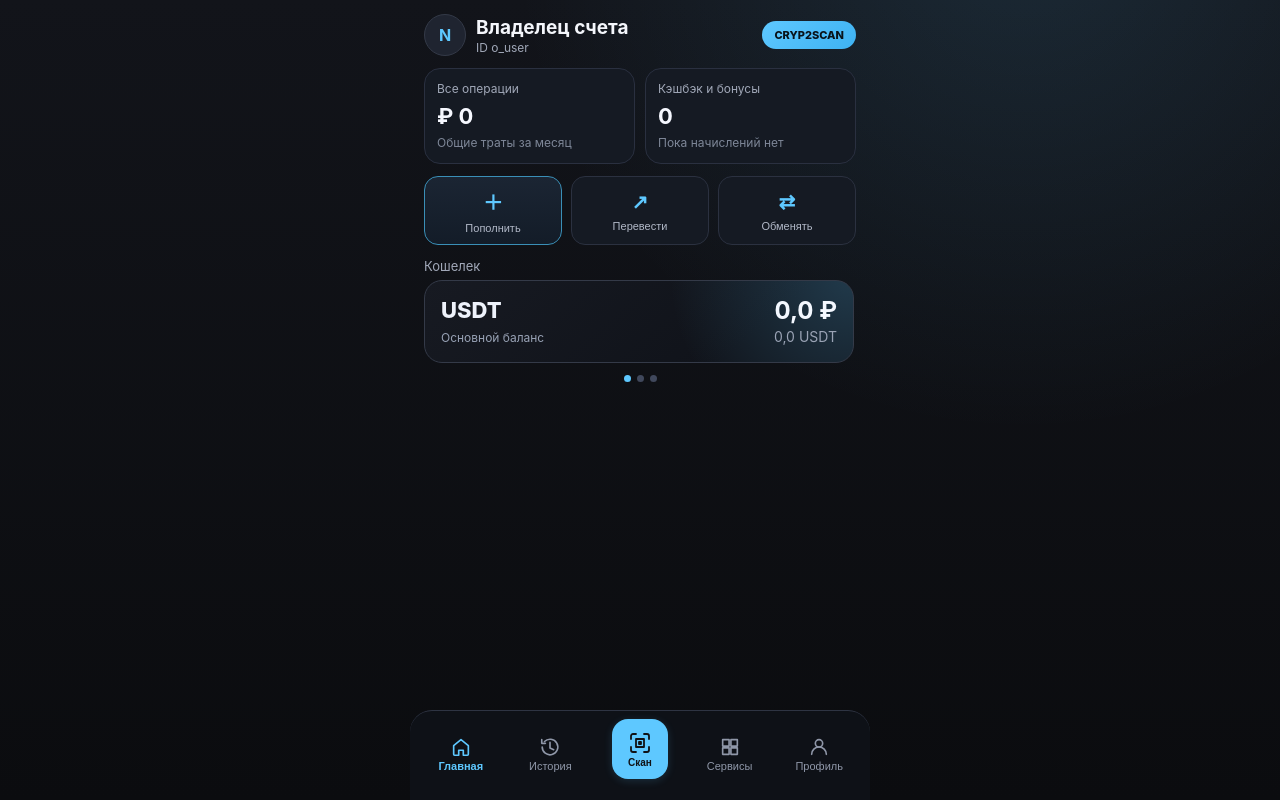
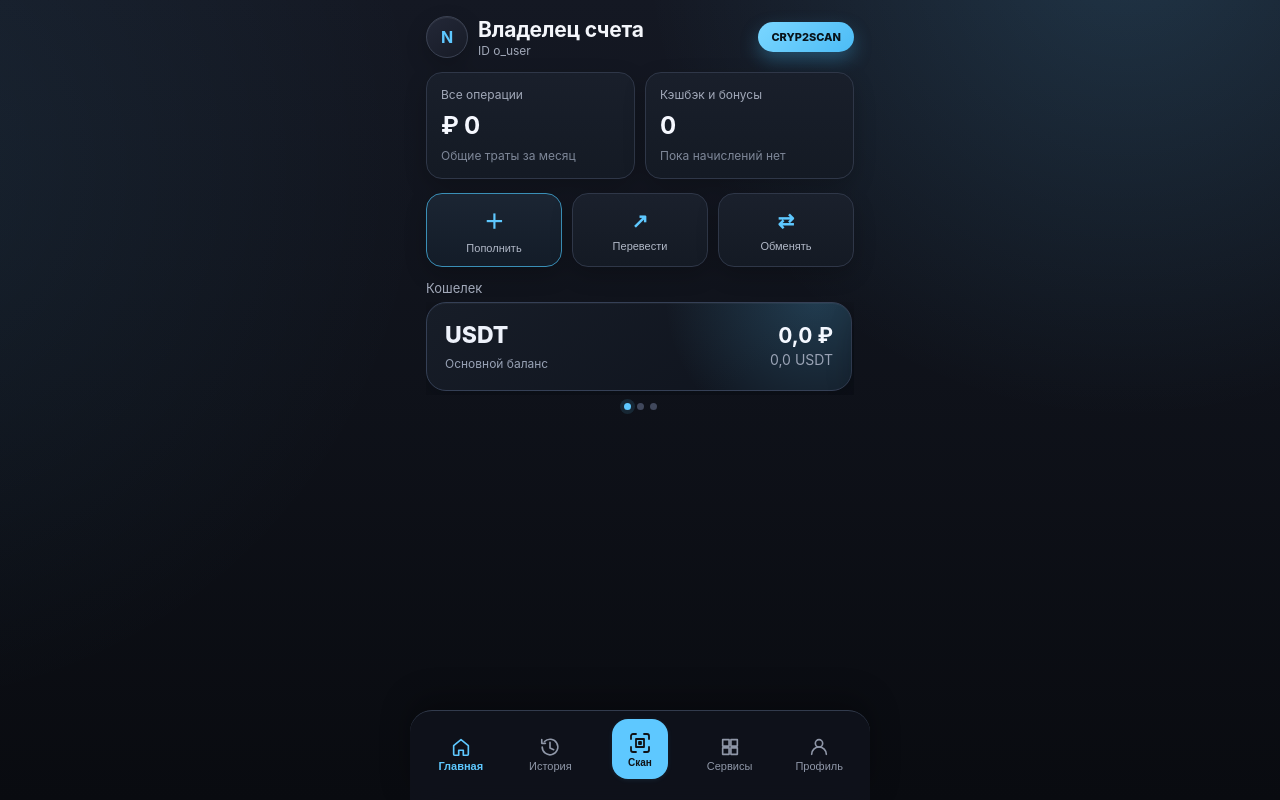
Before and after one commit to disa123155352/Cryp2Scan, a React app in the folder frontend/: page / in a window 1280 px wide. Built offline with nearby package versions, Linux system fonts and the light colour scheme; no server answers; the HTML template or start-up script is replaced by a standard one.

Commit message:
UI: premium polish for wallet and softer scan tab glow

```diff
--- a/frontend/src/styles/app.css
+++ b/frontend/src/styles/app.css
@@ -13,6 +13,9 @@
   --success: #35d28f;
   --nav-accent: #5ec8ff;
   --nav-muted: #8f97a8;
+  --glow-soft: rgba(94, 200, 255, 0.14);
+  --shadow-card: 0 16px 34px rgba(0, 0, 0, 0.32);
+  --shadow-soft: 0 8px 22px rgba(0, 0, 0, 0.2);
 }
 
 * {
@@ -22,10 +25,13 @@
 body {
   margin: 0;
   background:
-    radial-gradient(circle at 80% -10%, rgba(94, 200, 255, 0.12), transparent 38%),
-    linear-gradient(180deg, var(--bg-soft) 0%, var(--bg) 100%);
+    radial-gradient(circle at 88% -8%, rgba(94, 200, 255, 0.16), transparent 34%),
+    radial-gradient(circle at -10% 20%, rgba(94, 200, 255, 0.08), transparent 36%),
+    linear-gradient(180deg, #141823 0%, #090b10 100%);
   color: var(--text);
   font-family: "SF Pro Display", -apple-system, BlinkMacSystemFont, "Segoe UI", Roboto, sans-serif;
+  -webkit-font-smoothing: antialiased;
+  text-rendering: optimizeLegibility;
 }
 
 .app {
@@ -36,7 +42,7 @@ body {
 }
 
 .content {
-  padding: 14px;
+  padding: 16px;
 }
 
 .page h1 {
@@ -50,7 +56,7 @@ body {
   display: flex;
   align-items: center;
   justify-content: space-between;
-  margin-bottom: 12px;
+  margin-bottom: 14px;
 }
 
 .home-user {
@@ -65,16 +71,18 @@ body {
   border-radius: 50%;
   display: grid;
   place-items: center;
-  background: #1f2430;
-  border: 1px solid #343a48;
+  background: linear-gradient(145deg, #232838, #171b26);
+  border: 1px solid #3b4253;
   color: var(--yellow);
   font-weight: 700;
+  box-shadow: inset 0 1px 0 rgba(255, 255, 255, 0.08), var(--shadow-soft);
 }
 
 .home-name {
   margin: 0;
-  font-size: 19px;
+  font-size: 21px;
   font-weight: 700;
+  letter-spacing: -0.2px;
 }
 
 .home-sub {
@@ -84,12 +92,13 @@ body {
 }
 
 .home-badge {
-  background: linear-gradient(135deg, #5ec8ff, #3eb2f2);
+  background: linear-gradient(135deg, #7ad6ff, #4cbcf6);
   color: #09131a;
   border-radius: 999px;
-  padding: 7px 12px;
+  padding: 8px 13px;
   font-size: 11px;
   font-weight: 800;
+  box-shadow: 0 8px 18px rgba(64, 166, 220, 0.35);
 }
 
 .home-status {
@@ -100,22 +109,29 @@ body {
 .home-actions {
   display: grid;
   grid-template-columns: repeat(3, 1fr);
-  gap: 9px;
+  gap: 10px;
   margin-bottom: 10px;
 }
 
 .action-btn {
-  border: 1px solid #2b3140;
-  border-radius: 14px;
-  background: #151a23;
+  border: 1px solid #2f3748;
+  border-radius: 16px;
+  background: linear-gradient(180deg, #1a202c 0%, #141a24 100%);
   color: #dfe4ef;
-  padding: 10px 8px;
+  padding: 12px 8px;
   display: flex;
   flex-direction: column;
-  gap: 6px;
+  gap: 7px;
   align-items: center;
   justify-content: center;
   cursor: pointer;
+  box-shadow: var(--shadow-soft);
+  transition: transform 140ms ease, border-color 140ms ease, box-shadow 140ms ease;
+}
+
+.action-btn:active {
+  transform: scale(0.98);
+  border-color: #44607a;
 }
 
 .action-btn span {
@@ -130,8 +146,8 @@ body {
 }
 
 .action-btn.loading {
-  border-color: #4aa9d9;
-  background: linear-gradient(180deg, #1a2330 0%, #131a24 100%);
+  border-color: #59bde8;
+  box-shadow: 0 0 0 1px rgba(94, 200, 255, 0.18), 0 10px 24px rgba(41, 123, 166, 0.28);
 }
 
 .action-btn-primary {
@@ -143,14 +159,15 @@ body {
   display: grid;
   grid-template-columns: 1fr 1fr;
   gap: 10px;
-  margin-bottom: 12px;
+  margin-bottom: 14px;
 }
 
 .mini-card {
-  background: #151a23;
-  border: 1px solid #2a3040;
+  background: linear-gradient(180deg, #191f2b 0%, #141a24 100%);
+  border: 1px solid #2f3748;
   border-radius: 16px;
-  padding: 12px;
+  padding: 14px;
+  box-shadow: var(--shadow-soft);
 }
 
 .mini-card p {
@@ -160,9 +177,10 @@ body {
 }
 
 .mini-card h3 {
-  margin: 7px 0 2px;
+  margin: 9px 0 4px;
   color: #f6f8ff;
-  font-size: 22px;
+  font-size: 24px;
+  letter-spacing: -0.2px;
 }
 
 .mini-card span {
@@ -171,11 +189,12 @@ body {
 }
 
 .card {
-  background: linear-gradient(180deg, var(--card) 0%, #121620 100%);
-  border: 1px solid var(--line);
-  border-radius: 18px;
+  background: linear-gradient(180deg, #171d29 0%, #121722 100%);
+  border: 1px solid #2d3546;
+  border-radius: 20px;
   padding: 16px;
   margin-bottom: 14px;
+  box-shadow: var(--shadow-card);
 }
 
 .balance-card {
@@ -213,11 +232,12 @@ body {
   min-width: calc(100% - 2px);
   scroll-snap-align: start;
   background:
-    radial-gradient(circle at 100% -10%, rgba(94, 200, 255, 0.22), transparent 42%),
-    linear-gradient(140deg, #171a22 0%, #10131a 75%);
-  border: 1px solid #343a48;
-  border-radius: 18px;
-  padding: 16px;
+    radial-gradient(circle at 92% -8%, rgba(94, 200, 255, 0.22), transparent 38%),
+    linear-gradient(145deg, #171d28 0%, #10151f 78%);
+  border: 1px solid #354056;
+  border-radius: 20px;
+  padding: 18px;
+  box-shadow: 0 16px 32px rgba(6, 10, 18, 0.45), inset 0 1px 0 rgba(255, 255, 255, 0.04);
 }
 
 .wallet-row {
@@ -236,7 +256,7 @@ body {
 .wallet-card-code {
   margin: 0 0 3px;
   color: #eef2fb;
-  font-size: 22px;
+  font-size: 23px;
   font-weight: 800;
 }
 
@@ -252,9 +272,9 @@ body {
 .wallet-rub {
   margin: 0;
   color: #f4f8ff;
-  font-size: 24px;
+  font-size: 21px;
   line-height: 1.05;
-  font-weight: 700;
+  font-weight: 650;
 }
 
 .wallet-asset {
@@ -279,6 +299,7 @@ body {
 
 .wallet-dot.active {
   background: var(--yellow);
+  box-shadow: 0 0 0 4px rgba(94, 200, 255, 0.12);
 }
 
 .primary-btn {
@@ -380,15 +401,16 @@ body {
   left: 50%;
   transform: translateX(-50%);
   width: min(460px, 100%);
-  background: rgba(15, 18, 24, 0.96);
-  border-top: 1px solid #2e3443;
+  background: rgba(15, 19, 27, 0.94);
+  border-top: 1px solid #323b4d;
   border-top-left-radius: 22px;
   border-top-right-radius: 22px;
   display: grid;
   grid-template-columns: repeat(5, 1fr);
   padding: 8px 6px calc(10px + env(safe-area-inset-bottom));
   min-height: 90px;
-  backdrop-filter: blur(14px);
+  backdrop-filter: blur(16px);
+  box-shadow: 0 -12px 30px rgba(0, 0, 0, 0.28);
 }
 
 .bottom-nav button {
@@ -443,7 +465,7 @@ body {
   height: 56px;
   border-radius: 16px;
   justify-self: center;
-  box-shadow: 0 2px 8px rgba(94, 200, 255, 0.16);
+  box-shadow: 0 1px 5px rgba(94, 200, 255, 0.1);
 }
 
 .scan-btn .nav-icon {
```
